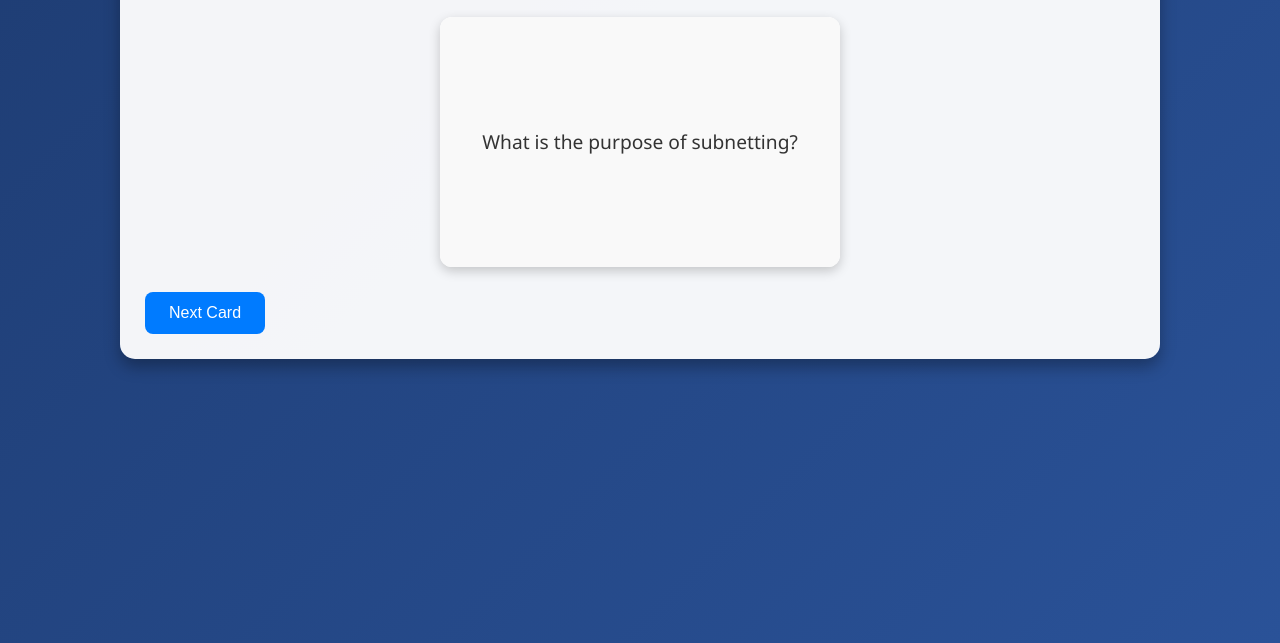
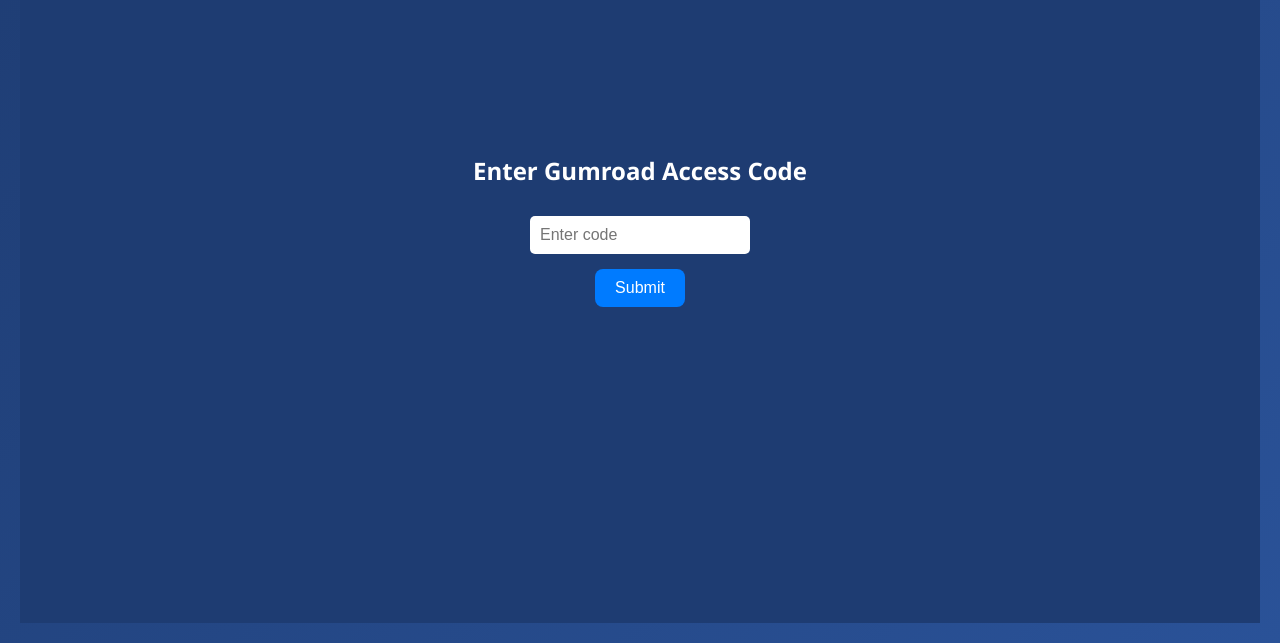
Before and after one commit to dominatordoyle/network-mobilegame, a plain HTML site: page index.html in a window 1280 px wide. Shown: the part 197-840 px from the top of the page. Drawn offline with Linux system fonts and the light colour scheme.

Commit message:
Update index.html

```diff
--- a/index.html
+++ b/index.html
@@ -255,6 +255,32 @@
         .modal button:hover {
             background: #2e7d32;
         }
+        #access-gate {
+            display: flex;
+            flex-direction: column;
+            align-items: center;
+            justify-content: center;
+            height: 100vh;
+            text-align: center;
+            background: #1e3c72;
+            color: #fff;
+        }
+        #access-gate input {
+            padding: 10px;
+            font-size: 1em;
+            border-radius: 5px;
+            border: none;
+            margin: 10px;
+            width: 200px;
+        }
+        #access-gate button {
+            padding: 10px 20px;
+        }
+        #error-message {
+            color: #ffcdd2;
+            display: none;
+            margin-top: 10px;
+        }
         @keyframes pop {
             0% { transform: scale(1); }
             50% { transform: scale(1.2); }
@@ -283,6 +309,16 @@
     </style>
 </head>
 <body>
+    <!-- Access Gate -->
+    <div id="access-gate">
+        <h2>Enter Gumroad Access Code</h2>
+        <input type="text" id="access-code" placeholder="Enter code">
+        <button onclick="checkCode()">Submit</button>
+        <p id="error-message">Invalid code. Please try again.</p>
+    </div>
+
+    <!-- Game Content (Hidden by Default) -->
+    <div id="game-container" style="display: none;">
         <div class="container">
             <h1>CompTIA Network+ Annihilator Game</h1>
             <div class="mode-toggle">
@@ -330,11 +366,44 @@
                 <button onclick="closeModal()">Close</button>
             </div>
         </div>
+    </div>
 
     <script>
-        // Note: AudioContext may require user interaction to start in some browsers due to autoplay policies
+        // AudioContext setup
         const audioCtx = new (window.AudioContext || window.webkitAudioContext)();
 
+        // Access code check
+        const VALID_CODE = "Network+IsMyBitch!";
+
+        function checkCode() {
+            const inputCode = document.getElementById("access-code").value.trim();
+            const errorMessage = document.getElementById("error-message");
+            if (inputCode === VALID_CODE) {
+                document.getElementById("access-gate").style.display = "none";
+                document.getElementById("game-container").style.display = "block";
+                localStorage.setItem("gumroadAccessGranted", "true"); // Persist access
+                showFlashcards(); // Start game in flashcard mode
+            } else {
+                errorMessage.style.display = "block";
+                setTimeout(() => errorMessage.style.display = "none", 2000);
+            }
+        }
+
+        // Check if already granted access
+        document.addEventListener("DOMContentLoaded", () => {
+            if (localStorage.getItem("gumroadAccessGranted") === "true") {
+                document.getElementById("access-gate").style.display = "none";
+                document.getElementById("game-container").style.display = "block";
+                showFlashcards();
+            }
+        });
+
+        // Allow Enter key to submit code
+        document.getElementById("access-code").addEventListener("keypress", (e) => {
+            if (e.key === "Enter") checkCode();
+        });
+
+        // Game data
         const flashcards = [
             { front: "What is the purpose of subnetting?", back: "Divides a network into smaller subnetworks for efficiency and security", category: "network-concepts" },
             { front: "What protocol operates at Layer 4 of the OSI model?", back: "TCP (Transmission Control Protocol)", category: "network-concepts" },
@@ -833,14 +902,6 @@
         document.addEventListener("keydown", (e) => {
             if (e.key === "Escape") closeModal();
         });
-
-        document.addEventListener("DOMContentLoaded", () => {
-            if (flashcards.length === 0 || matchingPairs.length === 0) {
-                document.querySelector("h1").textContent = "Error: Game Data Not Loaded";
-                return;
-            }
-            showFlashcards();
-        });
     </script>
 </body>
 </html>
```
Lines whose indentation alone changed are shown as unchanged.
